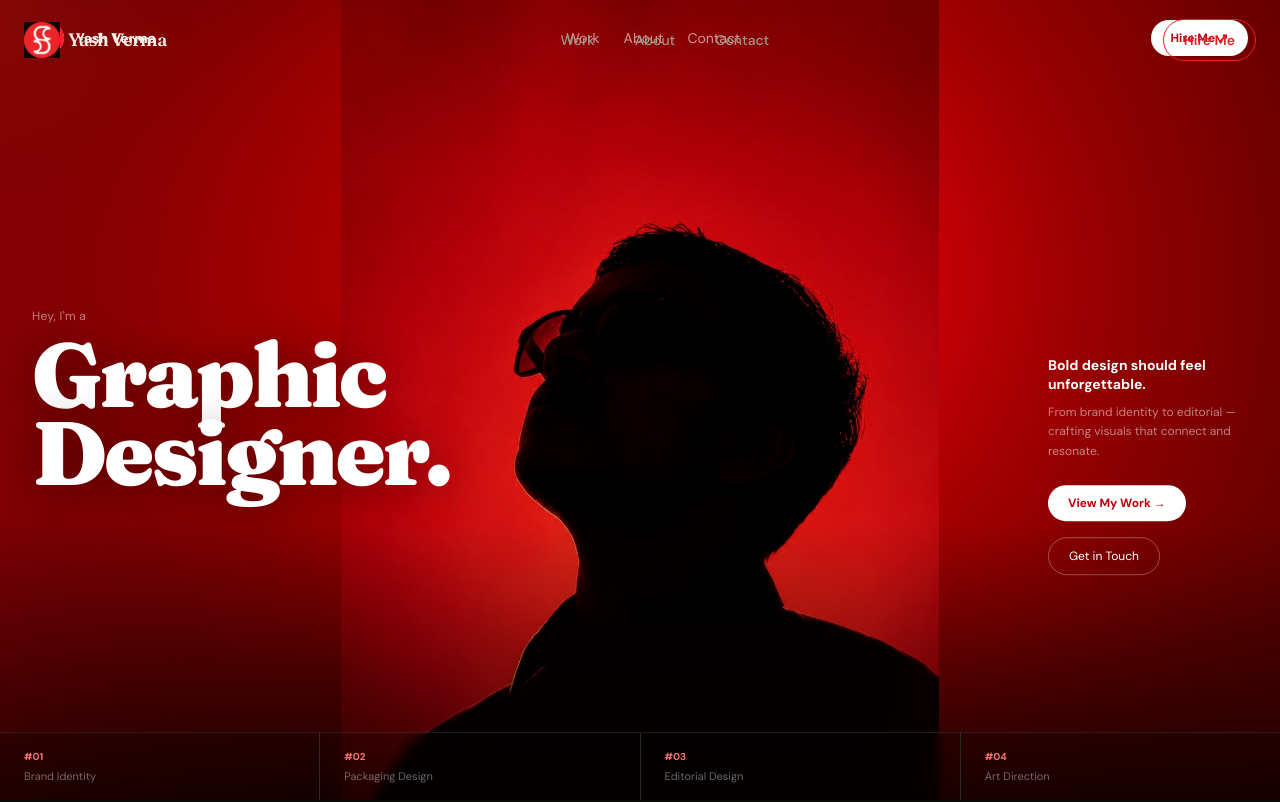
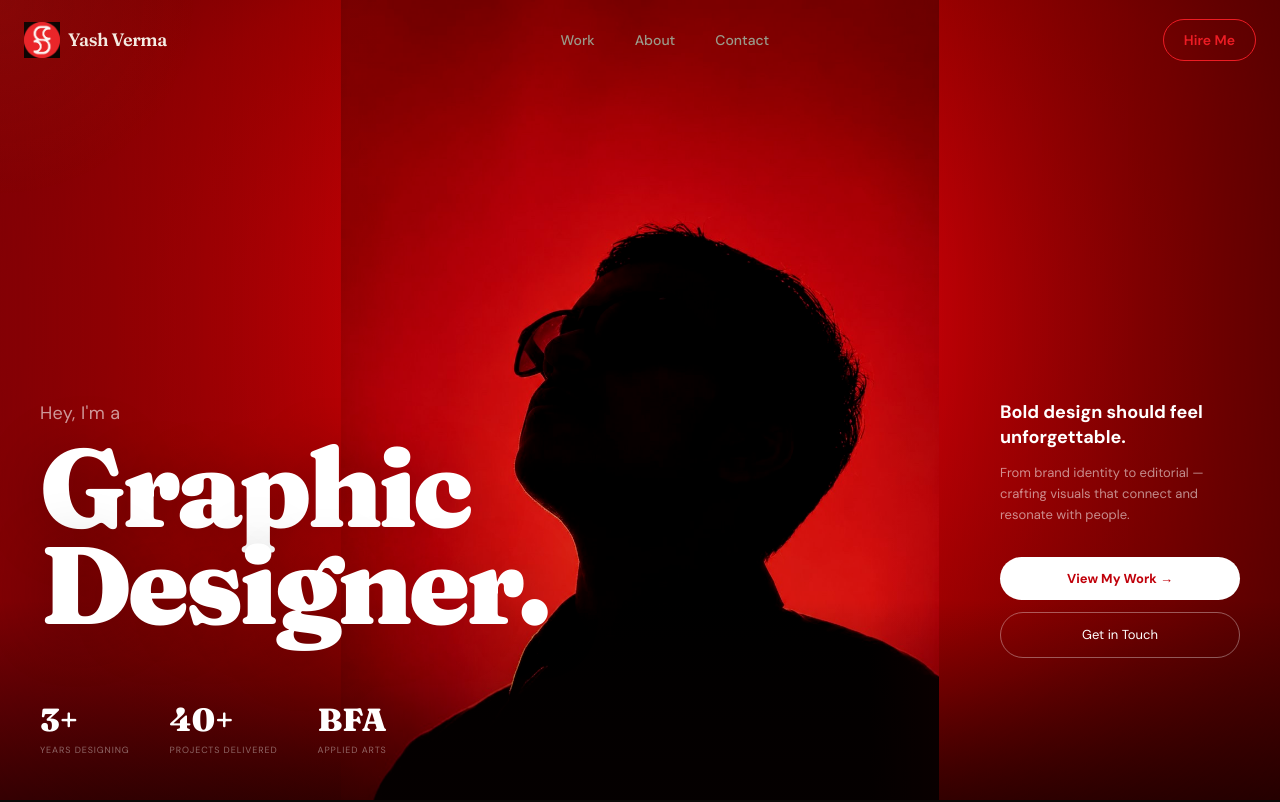
Before and after one commit to vermayash2511-ui/yashvermaa-portfolio, a Next.js app: page / in a window 1280 px wide. Shown: the top 802 px of the page. Built offline with nearby package versions, Linux system fonts and the light colour scheme.

Commit message:
Add files via upload

```diff
--- a/src/app/components/HeroSection.tsx
+++ b/src/app/components/HeroSection.tsx
@@ -1,26 +1,22 @@
 'use client';
 import React, { useEffect, useRef } from 'react';
 
-const services = [
-  { num: '#01', name: 'Brand Identity' },
-  { num: '#02', name: 'Packaging Design' },
-  { num: '#03', name: 'Editorial Design' },
-  { num: '#04', name: 'Art Direction' },
-];
-
 export default function HeroSection() {
-  const headlineRef = useRef<HTMLHeadingElement>(null);
+  const leftRef = useRef<HTMLDivElement>(null);
+  const rightRef = useRef<HTMLDivElement>(null);
 
   useEffect(() => {
-    const el = headlineRef.current;
+    [leftRef, rightRef].forEach((ref, i) => {
+      const el = ref.current;
       if (!el) return;
       el.style.opacity = '0';
-    el.style.transform = 'translateY(30px)';
+      el.style.transform = 'translateY(24px)';
       setTimeout(() => {
         el.style.transition = 'opacity 1s ease, transform 1s ease';
         el.style.opacity = '1';
         el.style.transform = 'translateY(0)';
-    }, 200);
+      }, 300 + i * 200);
+    });
   }, []);
 
   return (
@@ -28,103 +24,86 @@ export default function HeroSection() {
       id="home"
       className="relative min-h-screen overflow-hidden"
       style={{
-        background: 'radial-gradient(ellipse 110% 110% at 60% 35%, #e8000a 0%, #9b0000 40%, #2a0000 75%, #080000 100%)',
+        background: 'radial-gradient(ellipse 120% 120% at 55% 40%, #e8000a 0%, #9b0000 42%, #2a0000 75%, #080000 100%)',
       }}
     >
-      {/* ── Person photo ── */}
-      <div className="absolute inset-0 flex items-end justify-center z-[5]">
+      {/* ── Person photo — full bleed center ── */}
+      <div className="absolute inset-0 z-[5] flex items-end justify-center">
         <img
           src="/assets/images/yash_hero.jpg"
           alt="Yash Verma"
-          className="h-full w-auto object-contain object-bottom"
-          style={{ maxWidth: '60%', mixBlendMode: 'multiply', filter: 'contrast(1.05) brightness(0.88)' }}
+          className="h-full w-auto object-contain object-bottom select-none"
+          style={{
+            maxWidth: '58%',
+            mixBlendMode: 'multiply',
+            filter: 'contrast(1.08) brightness(0.85)',
+          }}
         />
       </div>
 
-      {/* Blend gradients */}
+      {/* Side gradients to blend photo edges */}
       <div className="absolute inset-0 z-[6] pointer-events-none"
-        style={{ background: 'linear-gradient(to right, rgba(140,0,5,0.75) 0%, transparent 28%)' }} />
+        style={{ background: 'linear-gradient(to right, rgba(130,0,5,0.85) 0%, transparent 30%)' }} />
       <div className="absolute inset-0 z-[6] pointer-events-none"
-        style={{ background: 'linear-gradient(to left, rgba(90,0,0,0.65) 0%, transparent 32%)' }} />
+        style={{ background: 'linear-gradient(to left, rgba(80,0,0,0.8) 0%, transparent 32%)' }} />
       <div className="absolute inset-0 z-[6] pointer-events-none"
-        style={{ background: 'linear-gradient(to top, rgba(8,0,0,0.7) 0%, transparent 35%)' }} />
+        style={{ background: 'linear-gradient(to top, rgba(8,0,0,0.6) 0%, transparent 25%)' }} />
 
-      {/* ── NAV ── */}
-      <nav className="absolute top-0 left-0 right-0 z-30 flex items-center justify-between px-8 py-5">
-        <div className="flex items-center gap-3">
-          <div className="w-8 h-8 rounded-full bg-white flex items-center justify-center">
-            <img src="/assets/images/logo.png" alt="Logo" className="w-full h-full object-cover rounded-full" />
-          </div>
-          <span className="text-white font-bold text-sm">Yash Verma</span>
-        </div>
-        <div className="hidden md:flex items-center gap-6">
-          {['Work', 'About', 'Contact'].map((l) => (
-            <button
-              key={l}
-              onClick={() => document.querySelector(`#${l.toLowerCase()}`)?.scrollIntoView({ behavior: 'smooth' })}
-              className="text-white/60 hover:text-white text-sm transition-colors"
-            >
-              {l}
-            </button>
-          ))}
-        </div>
-        <button
-          onClick={() => document.querySelector('#contact')?.scrollIntoView({ behavior: 'smooth' })}
-          className="flex items-center gap-2 bg-white text-[#c0000a] font-bold text-xs px-5 py-2.5 rounded-full hover:bg-white/90 transition-all"
-        >
-          Hire Me ↗
-        </button>
-      </nav>
+      {/* ── Content layer ── */}
+      <div className="absolute inset-0 z-20 flex flex-col">
 
-      {/* ── LEFT headline ── */}
-      <div className="absolute left-8 top-1/2 -translate-y-1/2 z-20">
-        <p className="text-white/50 text-xs mb-3 tracking-wide">Hey, I&apos;m a</p>
+        {/* LEFT headline — vertically centered */}
+        <div ref={leftRef} className="absolute left-10 top-1/2 -translate-y-1/2">
+          <p className="text-white/60 font-sans mb-3" style={{ fontSize: '18px', letterSpacing: '0.02em' }}>
+            Hey, I&apos;m a
+          </p>
           <h1
-          ref={headlineRef}
-          className="font-display font-black text-white leading-[0.87]"
-          style={{ fontSize: 'clamp(52px, 8vw, 90px)', letterSpacing: '-3px', textShadow: '0 2px 40px rgba(0,0,0,0.4)' }}
+            className="font-display font-black text-white leading-[0.88]"
+            style={{
+              fontSize: 'clamp(64px, 9vw, 110px)',
+              letterSpacing: '-4px',
+              textShadow: '0 4px 60px rgba(0,0,0,0.3)',
+            }}
           >
             Graphic<br />Designer.
           </h1>
         </div>
 
-      {/* ── RIGHT tagline ── */}
-      <div className="absolute right-8 top-1/2 z-20 max-w-[200px]"
-        style={{ transform: 'translateY(-20%)' }}>
-        <p className="text-white font-bold text-sm leading-snug mb-2">
+        {/* RIGHT content — vertically centered */}
+        <div ref={rightRef} className="absolute right-10 top-1/2 -translate-y-1/2" style={{ maxWidth: '240px' }}>
+          <p className="text-white font-bold leading-snug mb-3" style={{ fontSize: '18px' }}>
             Bold design should feel unforgettable.
           </p>
-        <p className="text-white/50 text-xs leading-relaxed">
-          From brand identity to editorial — crafting visuals that connect and resonate.
+          <p className="text-white/55 leading-relaxed mb-8" style={{ fontSize: '13px' }}>
+            From brand identity to editorial — crafting visuals that connect and resonate with people.
           </p>
-        <div className="flex flex-col gap-4 mt-6">
+          <div className="flex flex-col gap-3">
             <button
               onClick={() => document.querySelector('#work')?.scrollIntoView({ behavior: 'smooth' })}
-            className="bg-white text-[#c0000a] font-bold text-xs px-5 py-2.5 rounded-full hover:bg-white/90 transition-all w-fit"
+              className="bg-white text-[#c0000a] font-bold rounded-full hover:bg-white/90 transition-all text-center"
+              style={{ fontSize: '13px', padding: '12px 28px' }}
             >
               View My Work →
             </button>
             <button
               onClick={() => document.querySelector('#contact')?.scrollIntoView({ behavior: 'smooth' })}
-            className="border border-white/30 text-white text-xs px-5 py-2.5 rounded-full hover:bg-white/10 transition-all w-fit"
+              className="border border-white/35 text-white rounded-full hover:bg-white/10 transition-all text-center"
+              style={{ fontSize: '13px', padding: '12px 28px' }}
             >
               Get in Touch
             </button>
           </div>
         </div>
 
-      {/* ── SERVICES bottom bar ── */}
-      <div className="absolute bottom-0 left-0 right-0 z-20 flex border-t border-white/10"
-        style={{ background: 'rgba(0,0,0,0.2)', backdropFilter: 'blur(6px)' }}>
-        {services.map((s, i) => (
-          <div
-            key={i}
-            className="flex-1 px-6 py-4 flex flex-col gap-1 border-r border-white/8 last:border-r-0"
-          >
-            <span className="text-[10px] font-bold text-red-400">{s.num}</span>
-            <span className="text-[11px] text-white/40">{s.name}</span>
+        {/* BOTTOM stats */}
+        <div className="absolute bottom-10 left-10 flex gap-10">
+          {[['3+', 'Years Designing'], ['40+', 'Projects Delivered'], ['BFA', 'Applied Arts']].map(([val, label]) => (
+            <div key={val}>
+              <span className="block text-white font-black font-display" style={{ fontSize: '32px', lineHeight: 1 }}>{val}</span>
+              <span className="text-white/40 uppercase tracking-widest" style={{ fontSize: '9px' }}>{label}</span>
             </div>
           ))}
+        </div>
       </div>
     </section>
   );
```
Lines whose indentation alone changed are shown as unchanged.
